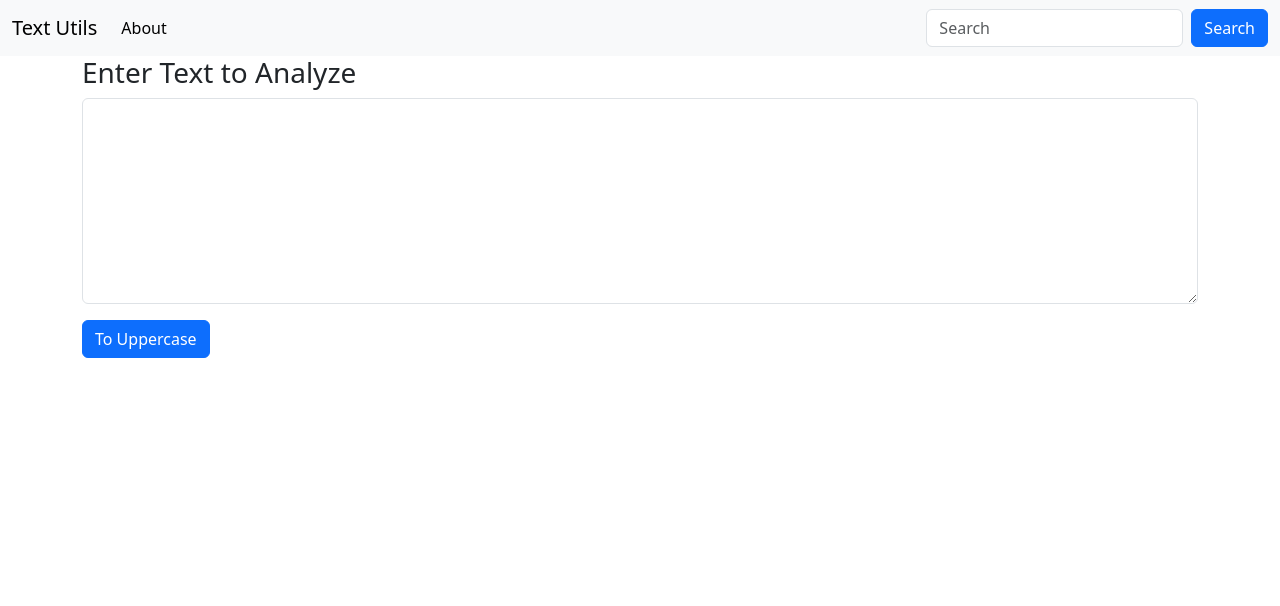
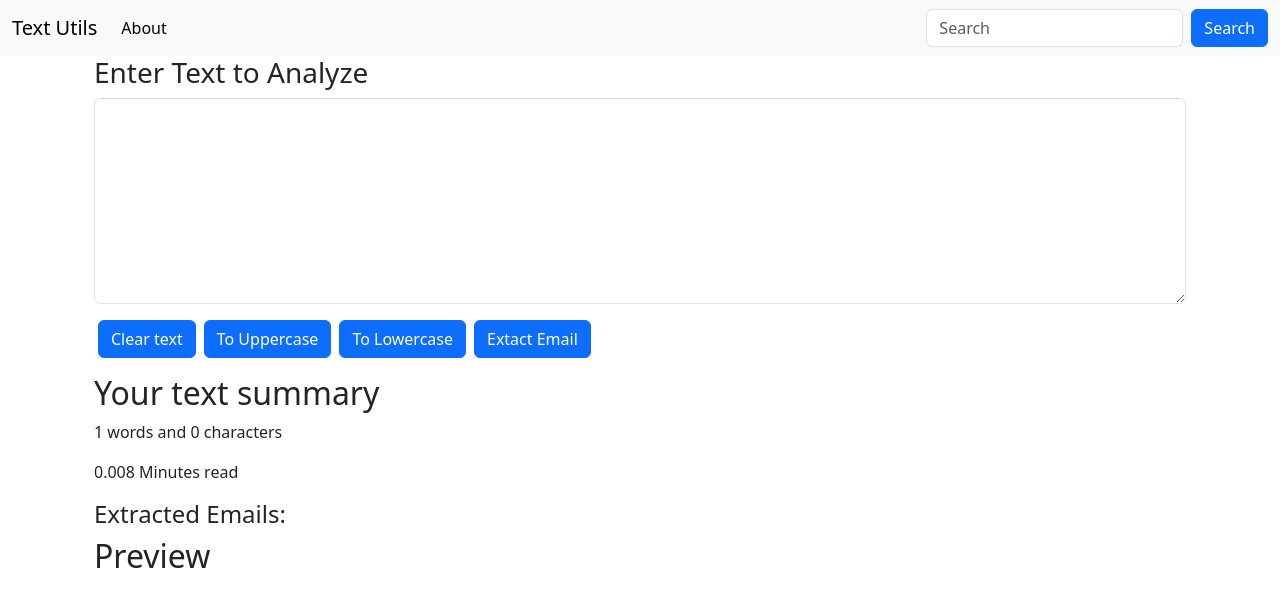
Before and after one commit to Sandeepkumar136/TextUtils, a React (Create React App) app: page / in a window 1280 px wide. Shown: the top 606 px of the page. Built offline with nearby package versions, Linux system fonts and the light colour scheme.

Commit message:
Added Some More Features

```diff
--- a/src/components/input.js
+++ b/src/components/input.js
@@ -4,6 +4,7 @@ import { useState } from "react";
 
 function Input(props){
   const [text, setText]=useState('');
+  const [emails, setEmails]= useState([]);
   const DoOnChange=(event)=>{
     setText(event.target.value);
 
@@ -11,17 +12,71 @@ function Input(props){
   const clickInpButton=()=>{
     setText(text.toUpperCase());
   }
+  const clickInpButtonLower=()=>{
+    setText(text.toLowerCase())
+  }
+  const OnClickCLs=()=>{
+    let text='';
+    setText(text)
+  }
+
+  const extractEmails=(text)=>{
+    const pattern=/[\w.-]+@[\w.-]+\.\w+/g;
+    return text.match(pattern) || [];
+  };
+
+  const EmLExtact=()=>{
+    const extdEmails=extractEmails(text);
+    setEmails(extdEmails);
+  }
 
 
     return (
      <>
-    <h3>{props.heading}</h3>
+     <div className="container">
+     <h3>{props.heading}</h3>
     <div className="mb-3">
       <div className="mb-3">
+
       <textarea className="form-control" onChange={DoOnChange} name="form-control" value={text} id="MyBox" rows="8" ></textarea>
       </div>
-      <button type="button" onClick={clickInpButton} className="btn btn-primary">To Uppercase</button>
+
+      <button type="button" onClick={OnClickCLs} className="btn btn-primary mx-1">Clear text</button>
+
+      <button type="button" onClick={clickInpButton} className="btn btn-primary mx-1">To Uppercase</button>
+
+      <button type="button" onClick={clickInpButtonLower} className="btn btn-primary mx-1">To Lowercase</button>
+
+      <button type="button" onClick={EmLExtact} className="btn btn-primary mx-1">Extact Email</button>
     </div>
+     </div>
+     <div className="container my-2">
+
+      <h2>Your text summary</h2>
+
+
+      <p> {text.split(" ").length} words and {text.length} characters</p>
+
+
+      <p>{0.008 * text.split(" ").length} Minutes read</p>
+
+
+        <h4>Extracted Emails:</h4>
+        <ul className="list-group">
+        {emails.map((email, index) => (
+          <li key={index} className="list-group-item">{email}</li>
+        ))}
+      </ul>
+
+
+      <h2>
+        Preview
+      </h2>
+
+
+      <p>{text}</p>
+
+     </div>
      </>
       );
 }
```
